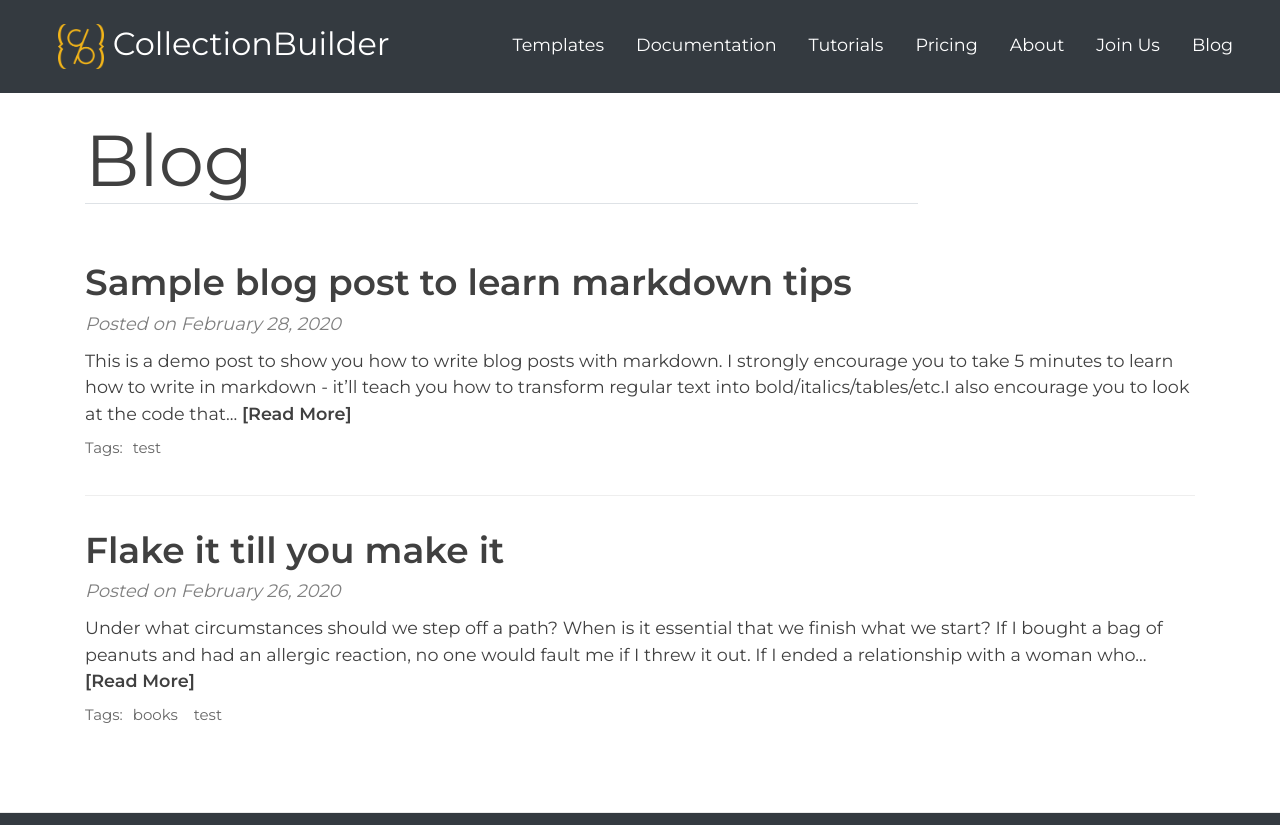
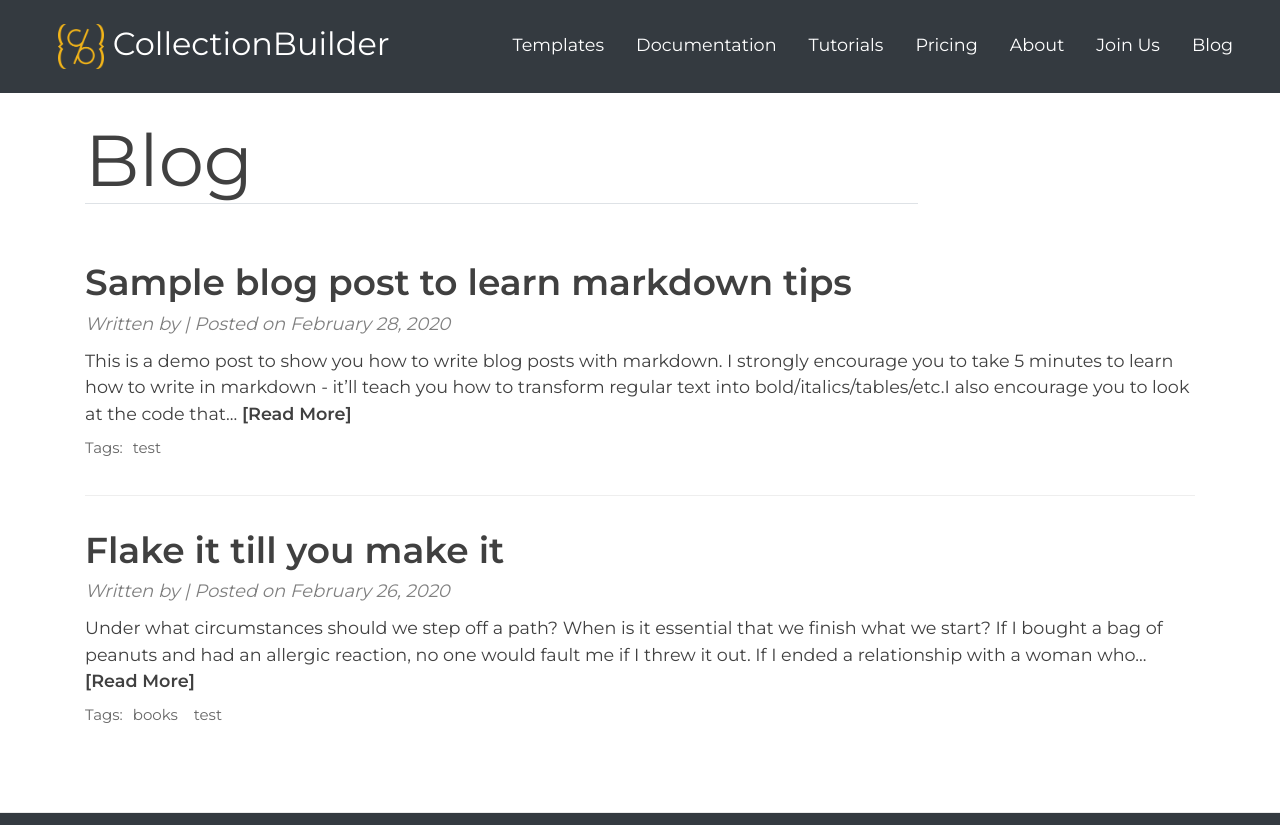
Before and after one commit to CollectionBuilder/collectionbuilder.github.io, a Jekyll site: the page built from pages/blog.html, in a window 1280 px wide. Shown: the top 825 px of the page. Built offline with Jekyll 4.4.1, drawn with Linux system fonts in a browser that asks for light colours; comment, search, counter and statistics services are not loaded; grey boxes are pictures that could not be loaded.

Commit message:
Add author name

```diff
--- a/_layouts/home-beautiful.html
+++ b/_layouts/home-beautiful.html
@@ -20,7 +20,7 @@ layout: page
 
       <p class="post-meta">
         {% assign date_format = site.date_format | default: "%B %-d, %Y" %}
-        Posted on {{ post.date | date: date_format }}
+        Written by {{ post.author }} | Posted on {{ post.date | date: date_format }}
       </p>
 
       {% unless site.feed_show_excerpt == false %}
```
